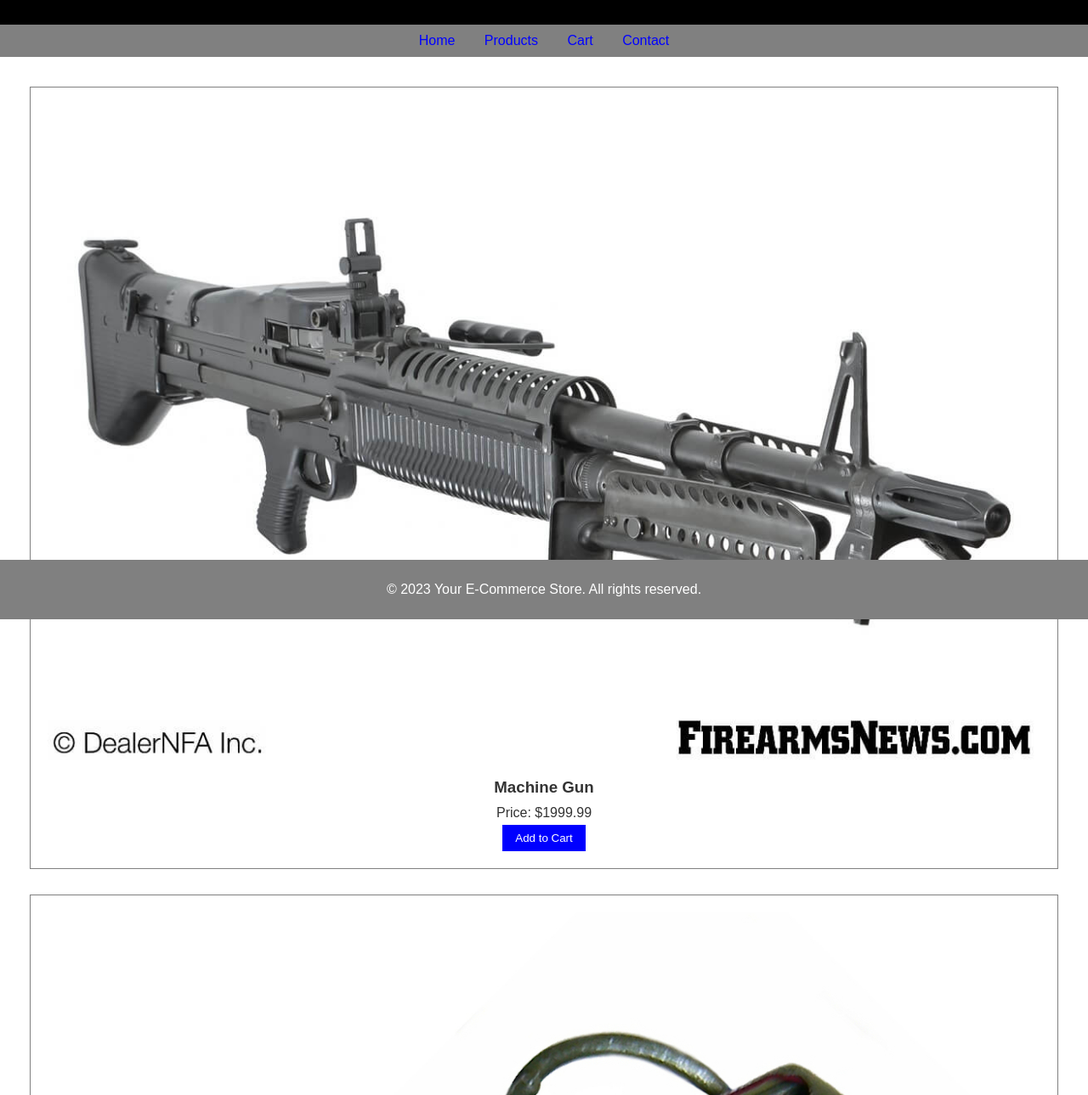
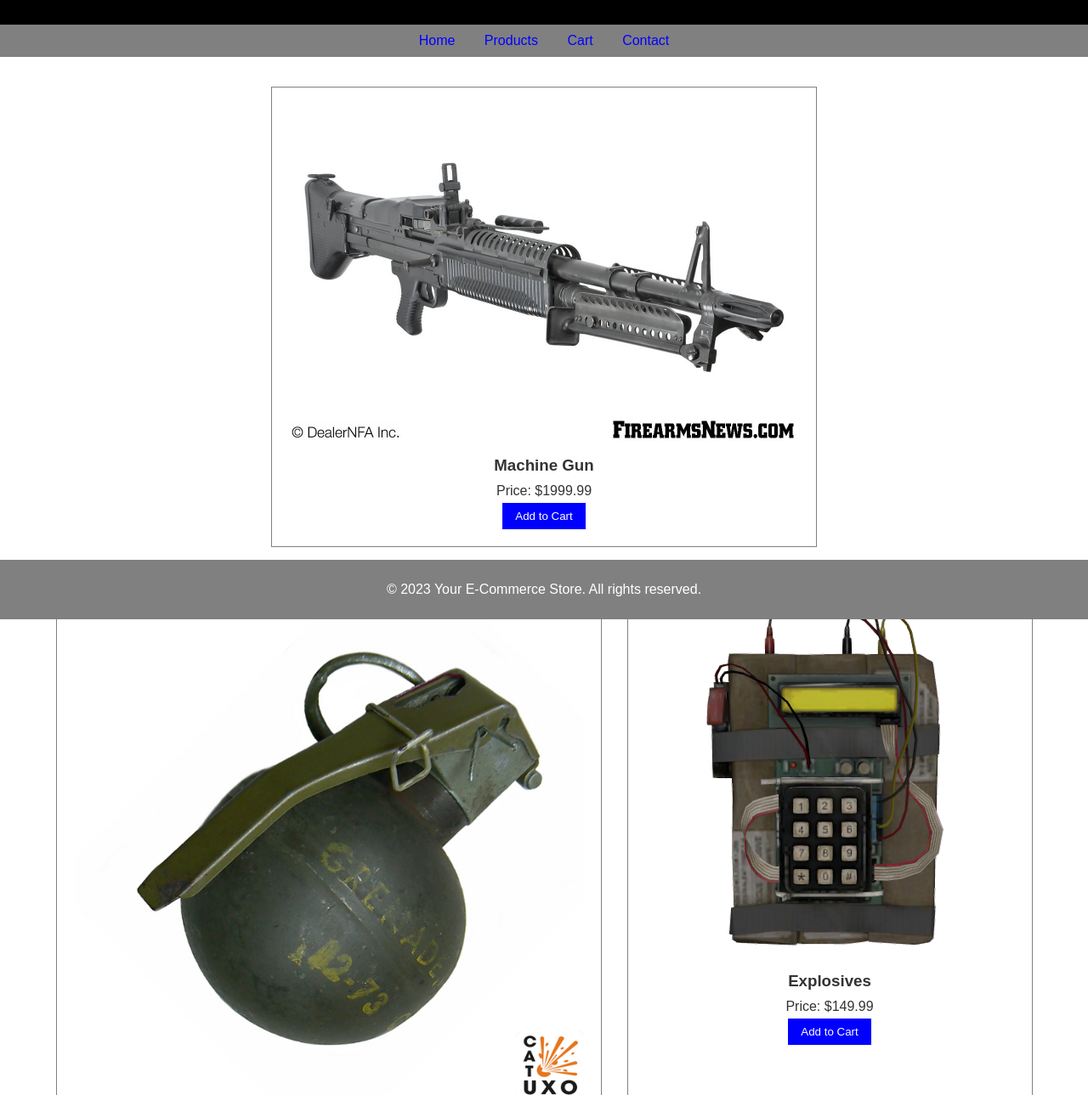
Before and after one commit to Justinbellic/Justinbellic.github.io, a plain HTML site: page index.html in a window 1280 px wide. Shown: the part 71-1360 px from the top of the page at 85% size. Drawn offline with Linux system fonts and the light colour scheme.

Commit message:
Update index.html

```diff
--- a/index.html
+++ b/index.html
@@ -90,19 +90,19 @@
   </nav>
   <section>
     <div class="product">
-      <img src="machine_gun.jpg" alt="Machine Gun">
+      <img src="machine_gun.jpg" alt="Machine Gun" style="max-width: 600px; max-height: 600px">
       <h3>Machine Gun</h3>
       <p>Price: $1999.99</p>
       <button>Add to Cart</button>
     </div>
     <div class="product">
-      <img src="grenades.jpg" alt="Grenades">
+      <img src="grenades.jpg" alt="Grenades" style="max-width: 600px; max-height: 600px">
       <h3>Grenades</h3>
       <p>Price: $49.99</p>
       <button>Add to Cart</button>
     </div>
     <div class="product">
-      <img src="explosives.jpg" alt="Explosives">
+      <img src="explosives.jpg" alt="Explosives" style="max-width: 600px; max-height: 600px">
       <h3>Explosives</h3>
       <p>Price: $149.99</p>
       <button>Add to Cart</button>
```
